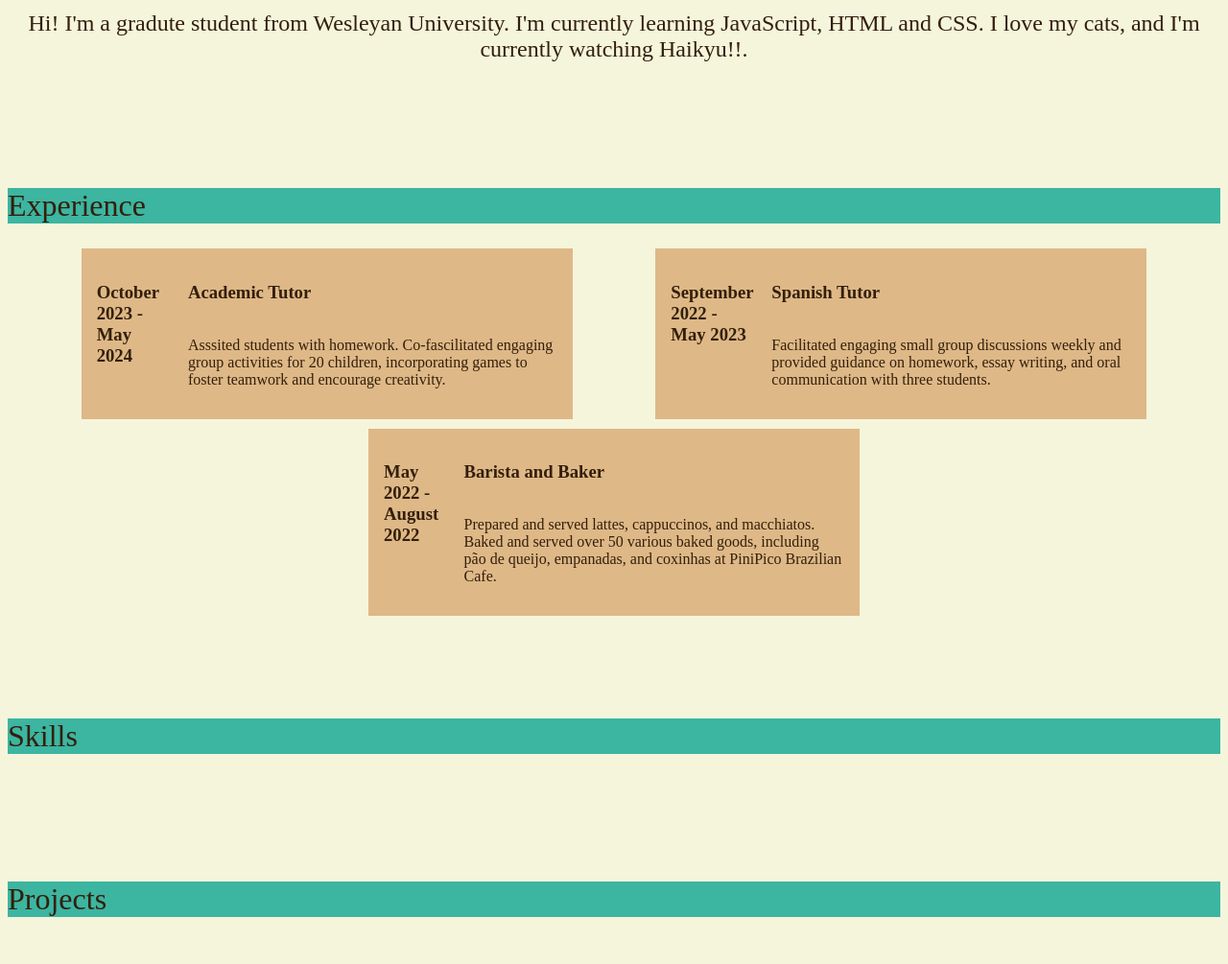
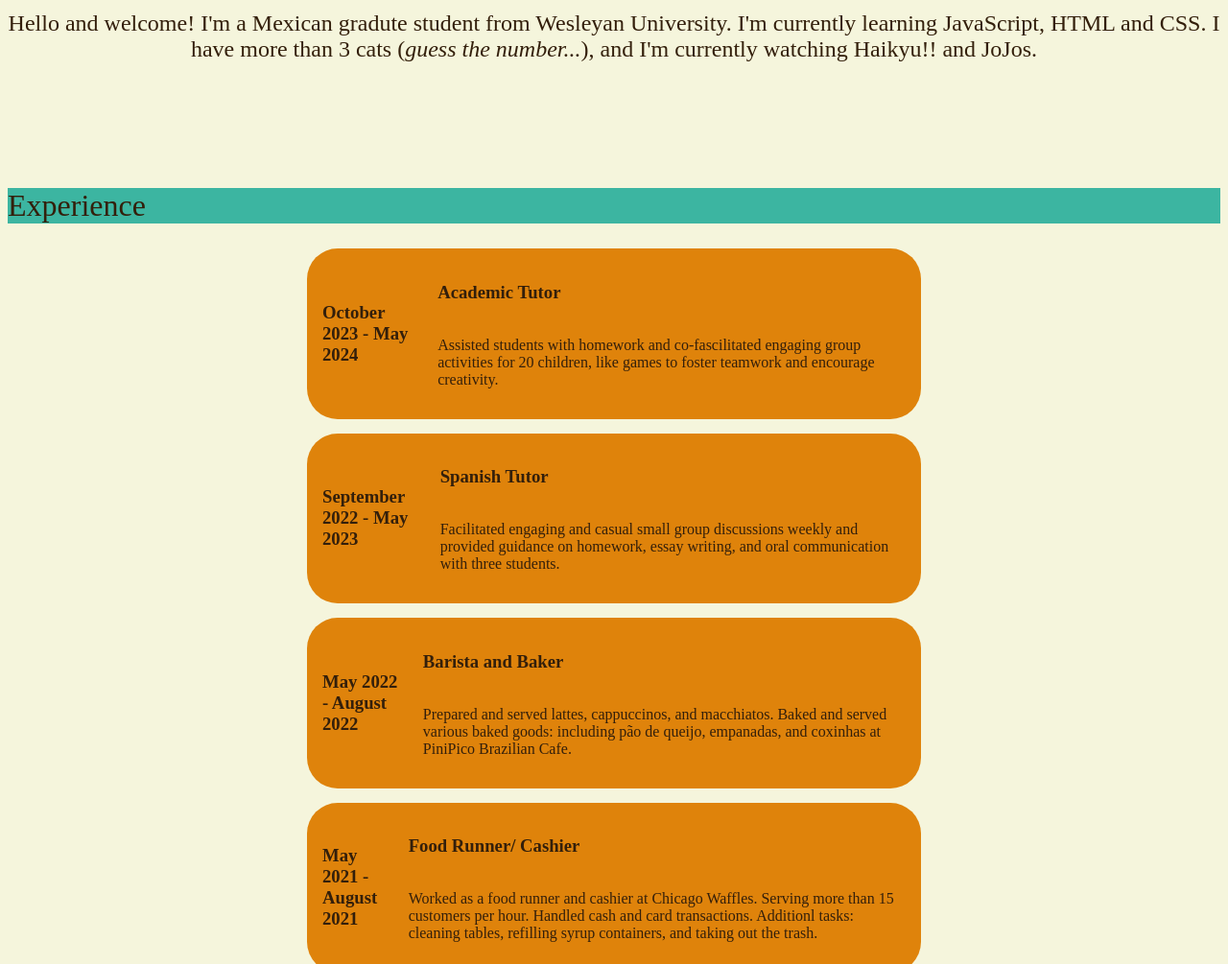
Before and after one commit to luz-saldana/luz-saldana-jupiter, a plain HTML site: page index.html in a window 1280 px wide. Shown: the part 560-1565 px from the top of the page at 96% size. Drawn offline with Linux system fonts and the light colour scheme; a web font is replaced by a local one.

Commit message:
js added, created footer and skills list

```diff
--- a/css/index.css
+++ b/css/index.css
@@ -36,6 +36,7 @@ body {
     list-style: none;
 
 }
+/* adding styling to navigation links*/
 a {
     color: #6a3207;
 }
@@ -105,18 +106,23 @@ section {
 
 
 .exp-container {
-    flex-wrap: wrap;
-    display: flex;
-    gap: 10px;
-    justify-content: space-evenly;
+    display: grid;
+    grid-template-columns: repeat(auto-fit, minmax(200px, 40em));
+    grid-template-rows: auto auto;
+    justify-content: center;
+    /* flex-wrap: wrap;
+    display: flex; */
+    gap: 15px 15px;
 }
 
 .exp-item {
     display: flex;
+    justify-content: center;
+    align-items: center;
     flex-direction: row;
-    background-color: burlywood;
+    background-color: rgb(223, 131, 11);
+    border-radius: 2em;
     padding: 1em;
-    width: 30em;
 }
 
 .one-experience {
@@ -128,6 +134,7 @@ section {
     font-weight: bold;
     margin-right: 1em;
 }
+
 /*Media query for experience section/items with tablet view */
 @media (max-width: 768px) and (min-width: 426px) {
     .exp-item {
--- a/index.html
+++ b/index.html
@@ -30,7 +30,7 @@
                 id="profile-picture">
             <h2 class="section-header">About</h2>
             <div id="about-container">
-                <p id="about-paragraph">Hi! I'm a gradute student from Wesleyan University. I'm currently learning JavaScript, HTML and CSS. I love my cats, and I'm currently watching Haikyu!!.</p>
+                <p id="about-paragraph">Hello and welcome! I'm a Mexican gradute student from Wesleyan University. I'm currently learning JavaScript, HTML and CSS. I have more than 3 cats (<em>guess the number...</em>), and I'm currently watching Haikyu!! and JoJos.</p>
             </div>
         </section>
 
@@ -41,21 +41,28 @@
                         <h3 class="exp-date">October 2023 - May 2024</h3>
                         <div class="one-experience">
                             <h3 class="one-exp-heading">Academic Tutor</h3>
-                            <p class="exp-description">Asssited students with homework. Co-fascilitated engaging group activities for 20 children, incorporating games to foster teamwork and encourage creativity.</p>
+                            <p class="exp-description">Assisted students with homework and co-fascilitated engaging group activities for 20 children, like games to foster teamwork and encourage creativity.</p>
                         </div>
                     </div>
                     <div class="exp-item">
                         <h3 class="exp-date">September 2022 - May 2023</h3>
                         <div class="one-experience">
                             <h3 class="one-exp-heading">Spanish Tutor</h3>
-                            <p class="exp-description">Facilitated engaging small group discussions weekly and provided guidance on homework, essay writing, and oral communication with three students.</p>
+                            <p class="exp-description">Facilitated engaging and casual small group discussions weekly and provided guidance on homework, essay writing, and oral communication with three students.</p>
                         </div>
                     </div>
                     <div class="exp-item">
                         <h3 class="exp-date">May 2022 - August 2022</h3>
                         <div class="one-experience">
                             <h3 class="one-exp-heading">Barista and Baker</h3>
-                            <p class="exp-description">Prepared and served lattes, cappuccinos, and macchiatos. Baked and served over 50 various baked goods, including pão de queijo, empanadas, and coxinhas at PiniPico Brazilian Cafe.</p>
+                            <p class="exp-description">Prepared and served lattes, cappuccinos, and macchiatos. Baked and served various baked goods: including pão de queijo, empanadas, and coxinhas at PiniPico Brazilian Cafe.</p>
+                        </div>
+                    </div>
+                    <div class="exp-item">
+                        <h3 class="exp-date">May 2021 - August 2021</h3>
+                        <div class="one-experience">
+                            <h3 class="one-exp-heading">Food Runner/ Cashier</h3>
+                            <p class="exp-description">Worked as a food runner and cashier at Chicago Waffles. Serving more than 15 customers per hour. Handled cash and card transactions. Additionl tasks: cleaning tables, refilling syrup containers, and taking out the trash.  </p>
                         </div>
                     </div>
                 </div>
@@ -63,11 +70,11 @@
 
         <section id="skills">
             <h2 class="section-header">Skills</h2>
+            <ul></ul>
         </section>
 
         <section id="projects">
             <h2 class="section-header">Projects</h2>
-            <ul></ul>
         </section>
 
         <section id="connect">
@@ -81,5 +88,6 @@
                     </li>
                 </ul>
         </section>
+        <script src="js/index.js"></script>
     </body>
 </html>
--- /dev/null
+++ b/js/index.js
@@ -0,0 +1,26 @@
+// this adds a footer through DOM manipulation//
+const footer = document.createElement('footer');
+const body = document.querySelector('body');
+body.appendChild(footer);
+
+//adding a copyright to the footer//
+const today = new Date();
+const thisYear = today.getFullYear();
+const copyright = document.createElement('p');
+// adding a unicode for copyright //
+copyright.innerHTML = `<span>&#169 ${thisYear} Luz </span>`;
+footer.appendChild(copyright);
+
+//creating an array for my list of skills //
+
+const skills = ['WordPress', 'PowerPoint', 'JavaScript'];
+const skillsSection = document.getElementById('skills');
+const skillsList = skillsSection.querySelector('ul');
+
+//iterating over the array using for of//
+
+for (let s of skills) {
+    let skill = document.createElement('li');
+        skill.innerHTML = s;
+        skillsList.appendChild(skill);
+}
```
